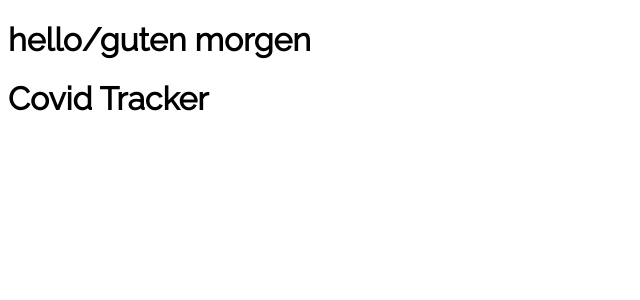
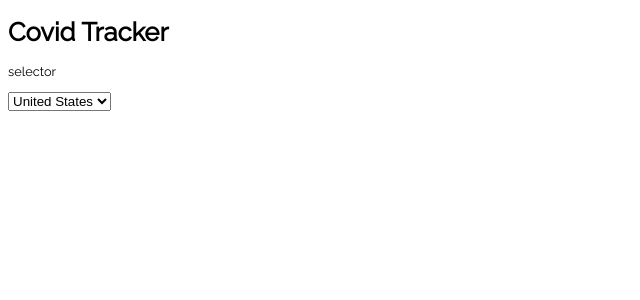
Before and after one commit to megnergit/TypeScript_C9App_R1, a React (Create React App) app: page / in a window 1280 px wide. Shown: the top 300 px of the page, without its empty margins (0-640 px from the left). Built offline with nearby package versions, Linux system fonts and the light colour scheme.

Commit message:
Selector.js added

```diff
--- a/src/App.css
+++ b/src/App.css
@@ -2,7 +2,10 @@
 @import url('https://fonts.googleapis.com/css2?family=Raleway&display=swap');
 @import url('https://fonts.googleapis.com/css2?family=Roboto+Slab&display=swap');
 body{
-font-family: 'Raleway', 'Roboto Slab', sans-serif;
+  font-family: 'Raleway', 'Roboto Slab', sans-serif;
+  font-weight: 200;
+  font-size:0.8rem;
+  font-display: swap;
 }
 
 /* App.js */
--- a/src/App.js
+++ b/src/App.js
@@ -4,7 +4,6 @@ import './App.css';
 function App() {
   return (
     <div className="App">
-      <h1> hello/guten morgen </h1>
       <TopPage />
     </div>
   );
--- a/src/components/Selector.js
+++ b/src/components/Selector.js
@@ -0,0 +1,20 @@
+// Selector.js
+
+const Selector = () => {
+    return (
+        <div>
+            <p>
+                selector
+            </p>
+            <select>
+                <option>United States</option>
+                <option>China</option>
+            </select>
+
+
+
+        </div>
+    );
+
+};
+export default Selector;
--- a/src/pages/TopPage.js
+++ b/src/pages/TopPage.js
@@ -1,10 +1,12 @@
 // TopPages.js
 import Title from '../components/Title';
+import Selector from '../components/Selector';
 
 const TopPage = () => {
     return (
         <dev>
             <Title />
+            <Selector />
 
         </dev>
     );
```
